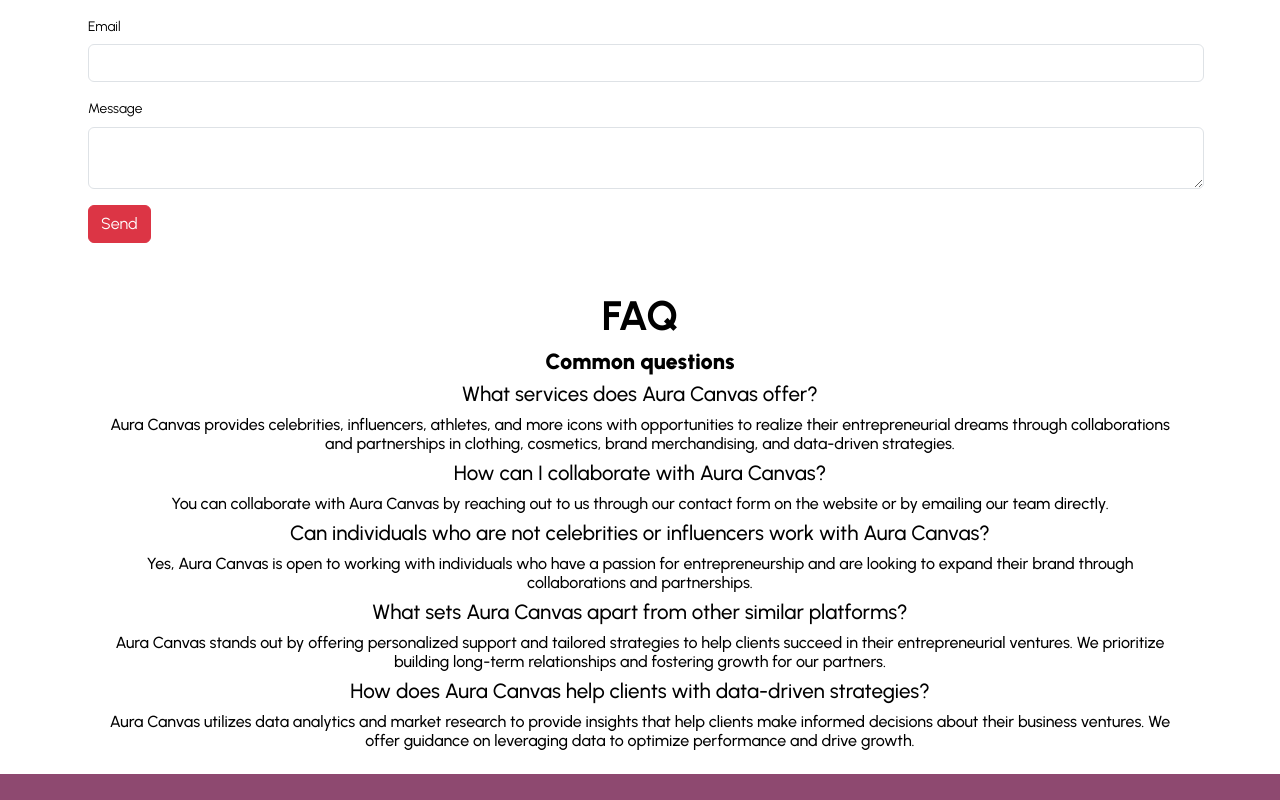
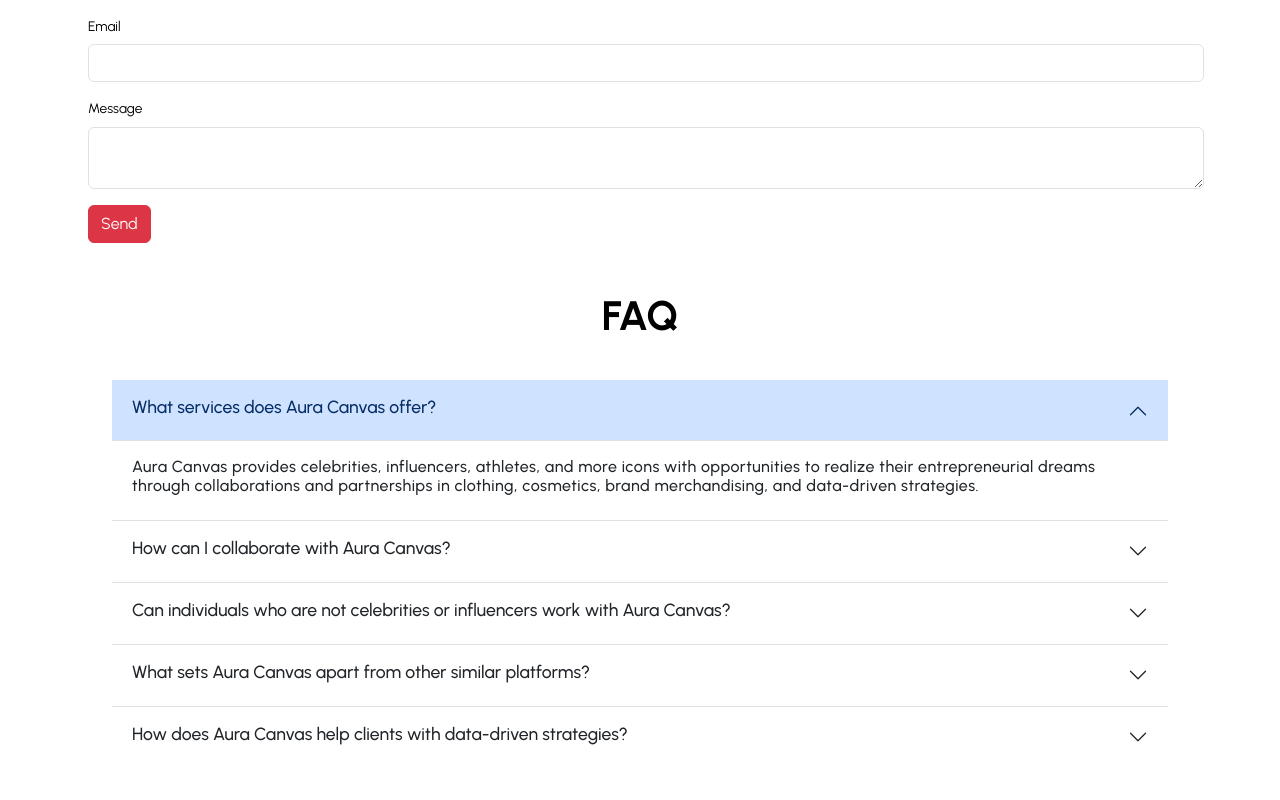
Before and after one commit to Sameer-Saleem1/Aura-Canvas, a React (Vite) app: page / in a window 1280 px wide. Shown: the part 3630-4430 px from the top of the page. Before the commit the page ends 4404 px from the top, so only its background shows below. Built offline with nearby package versions, Linux system fonts and the light colour scheme; a web font is replaced by a local one.

Commit message:
Changed the FAQ

```diff
--- a/src/Components/LandingPageComponents/FAQ/FAQ.css
+++ b/src/Components/LandingPageComponents/FAQ/FAQ.css
@@ -8,7 +8,19 @@
   text-align: center;
 }
 
+.FAQ-container {
+  padding: 1rem 7rem 2rem 7rem !important;
+  background: white;
+}
+
+.FAQ-heading {
+  display: flex;
+  justify-content: center;
+  align-items: center;
+  padding-bottom: 2rem;
+}
 .FAQ-heading h2 {
+  color: black;
   font-size: 3em;
   font-weight: 700;
 }
@@ -18,11 +30,28 @@
   font-weight: 900;
 }
 
-.FAQ-container .qs {
-  font-size: 1.5em;
+.qs {
+  font-size: 1.1em;
 }
 
-.FAQ-container .ans {
-  font-size: 1;
+.ans {
+  font-size: 16px !important;
   font-weight: 500;
+  letter-spacing: 0.5px;
 }
+
+@media screen and (max-width: 768px) {
+  .FAQ-container {
+    padding: 0.5rem !important;
+  }
+
+  .qs {
+    font-size: 0.9em;
+  }
+
+  .ans {
+    font-size: 12px !important;
+    font-weight: 500;
+    letter-spacing: 0.5px;
+  }
+}
--- a/src/Components/LandingPageComponents/FAQ/FAQ.jsx
+++ b/src/Components/LandingPageComponents/FAQ/FAQ.jsx
@@ -1,58 +1,83 @@
 import "./FAQ.css";
+import Accordion from "react-bootstrap/Accordion";
 
 function FAQ() {
   return (
-    <div className="FAQ-main-container">
     <div className="FAQ-container">
       <div className="FAQ-heading">
         <h2>FAQ</h2>
       </div>
-
-        <h4>Common questions</h4>
+      <Accordion defaultActiveKey="0" flush>
+        <Accordion.Item eventKey="0">
+          <Accordion.Header>
             <h5 className="qs">What services does Aura Canvas offer?</h5>
+          </Accordion.Header>
+          <Accordion.Body>
             <h6 className="ans">
               Aura Canvas provides celebrities, influencers, athletes, and more
               icons with opportunities to realize their entrepreneurial dreams
-          through collaborations and partnerships in clothing, cosmetics, brand
-          merchandising, and data-driven strategies.
+              through collaborations and partnerships in clothing, cosmetics,
+              brand merchandising, and data-driven strategies.
             </h6>
-
-        <h5 className="qs">How can I collaborate with Aura Canvas?</h5>
+          </Accordion.Body>
+        </Accordion.Item>
+        <Accordion.Item eventKey="1">
+          <Accordion.Header>
+            <h5 className="qs"> How can I collaborate with Aura Canvas?</h5>
+          </Accordion.Header>
+          <Accordion.Body>
             <h6 className="ans">
-          You can collaborate with Aura Canvas by reaching out to us through our
-          contact form on the website or by emailing our team directly.
+              You can collaborate with Aura Canvas by reaching out to us through
+              our contact form on the website or by emailing our team directly.
             </h6>
-
+          </Accordion.Body>
+        </Accordion.Item>
+        <Accordion.Item eventKey="2">
+          <Accordion.Header>
             <h5 className="qs">
-          Can individuals who are not celebrities or influencers work with Aura
-          Canvas?
+              Can individuals who are not celebrities or influencers work with
+              Aura Canvas?
             </h5>
+          </Accordion.Header>
+          <Accordion.Body>
             <h6 className="ans">
               Yes, Aura Canvas is open to working with individuals who have a
               passion for entrepreneurship and are looking to expand their brand
               through collaborations and partnerships.
             </h6>
-
+          </Accordion.Body>
+        </Accordion.Item>
+        <Accordion.Item eventKey="3">
+          <Accordion.Header>
             <h5 className="qs">
               What sets Aura Canvas apart from other similar platforms?
             </h5>
+          </Accordion.Header>
+          <Accordion.Body>
             <h6 className="ans">
-          Aura Canvas stands out by offering personalized support and tailored
-          strategies to help clients succeed in their entrepreneurial ventures.
-          We prioritize building long-term relationships and fostering growth
-          for our partners.
+              Aura Canvas stands out by offering personalized support and
+              tailored strategies to help clients succeed in their
+              entrepreneurial ventures. We prioritize building long-term
+              relationships and fostering growth for our partners.
             </h6>
-
+          </Accordion.Body>
+        </Accordion.Item>
+        <Accordion.Item eventKey="4">
+          <Accordion.Header>
             <h5 className="qs">
               How does Aura Canvas help clients with data-driven strategies?
             </h5>
+          </Accordion.Header>
+          <Accordion.Body>
             <h6 className="ans">
               Aura Canvas utilizes data analytics and market research to provide
               insights that help clients make informed decisions about their
-          business ventures. We offer guidance on leveraging data to optimize
-          performance and drive growth.
+              business ventures. We offer guidance on leveraging data to
+              optimize performance and drive growth.
             </h6>
-      </div>
+          </Accordion.Body>
+        </Accordion.Item>
+      </Accordion>
     </div>
   );
 }
```
Lines whose indentation alone changed are shown as unchanged.
